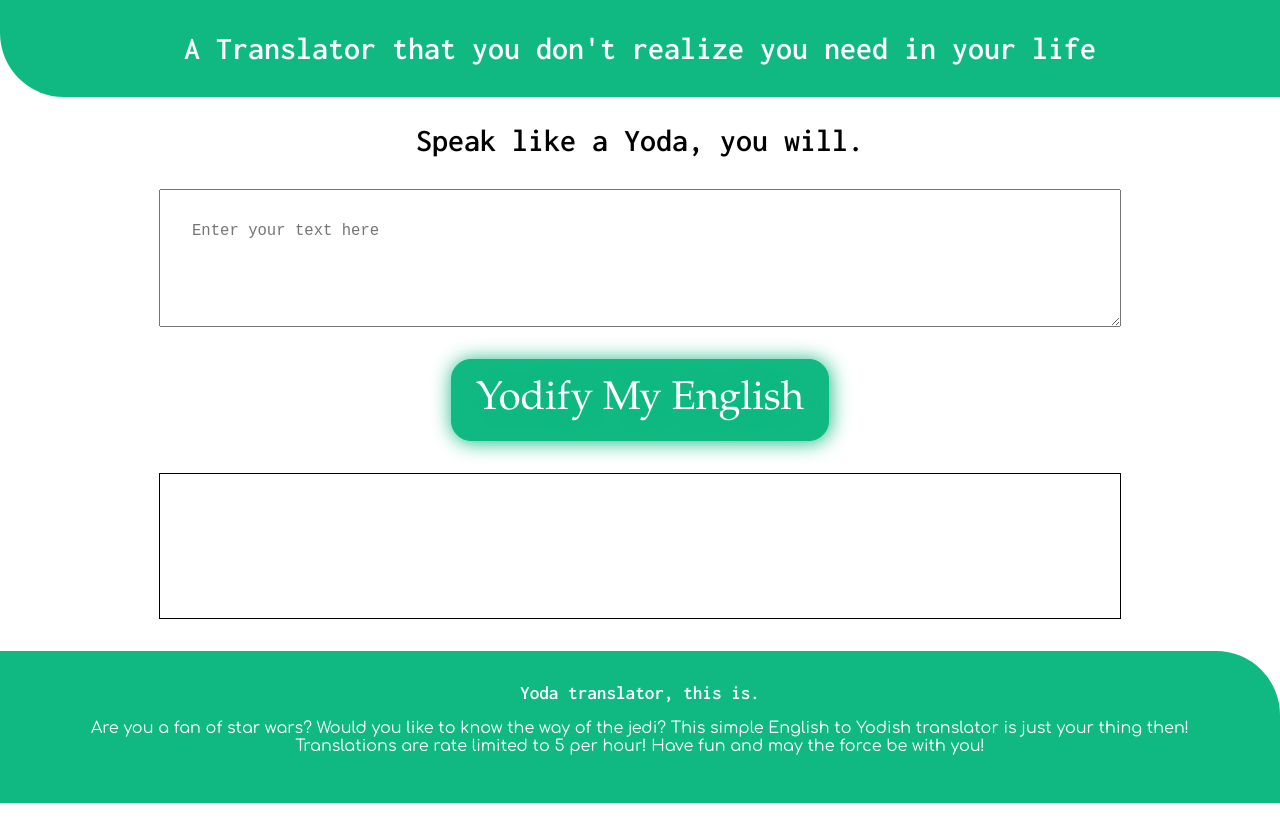
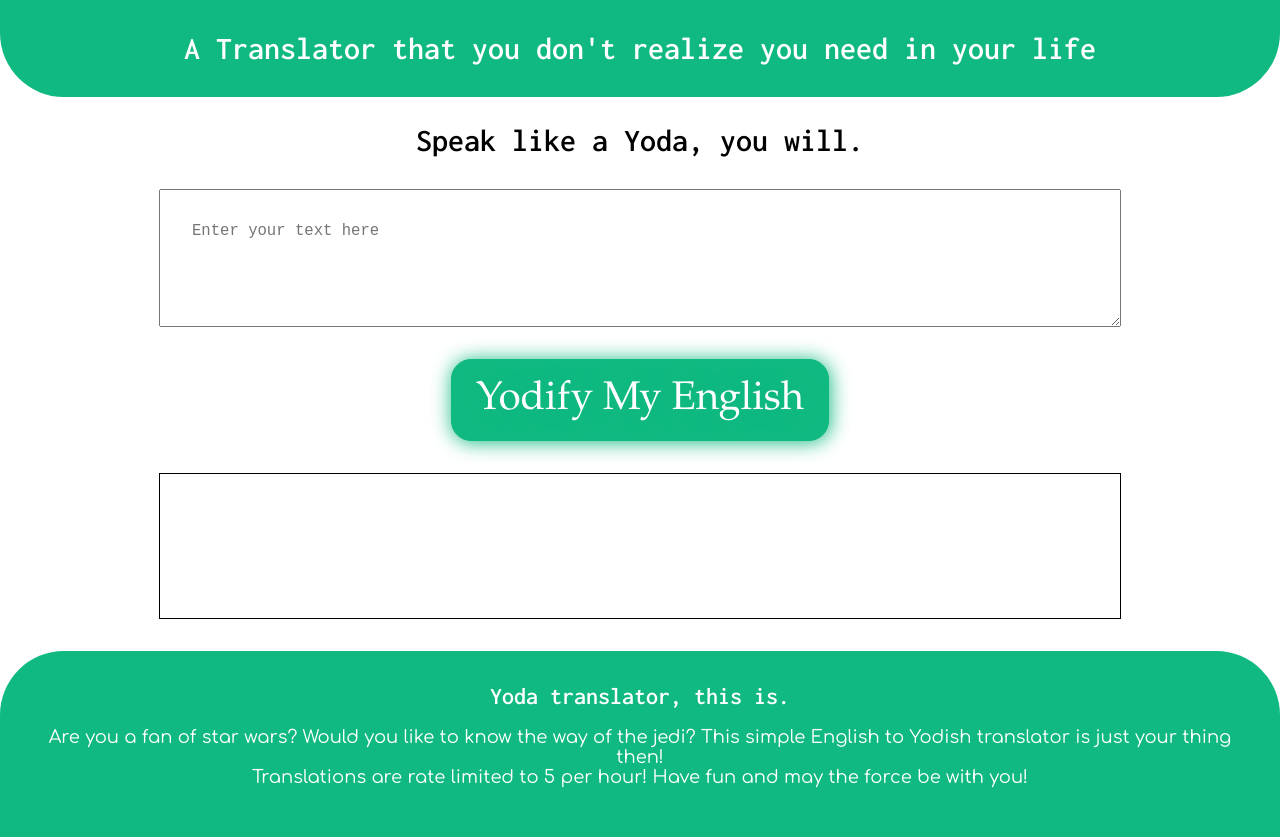
Before and after one commit to Sameony/Yodify_thy_english, a plain HTML site: page index.html in a window 1280 px wide. Before the commit the page ends 803 px from the top, so only its background shows below. Drawn offline with Linux system fonts and the light colour scheme.

Commit message:
Final touches

```diff
--- a/css/styles.css
+++ b/css/styles.css
@@ -69,7 +69,7 @@
     font-size: large;
     color:white;
     padding: 2rem;
-    border-bottom-left-radius: 4rem;
+    border-radius:0 0 4rem 4rem;
 }
 .header{
     text-align: center;
@@ -105,16 +105,11 @@
     padding: 2rem;
     text-align: center;
     color: white;
-    border-radius:0 4rem 0 0;
-
-}
-
-.footer ul{
-    padding-inline-start: 0px;
-    color:white;
+    border-radius:4rem   4rem 0 0;
+    font-size: large;
 }
 
 .footer-header{
-    font-size: larger;
+    font-size: x-large;
     font-weight: bold;
 }
```
